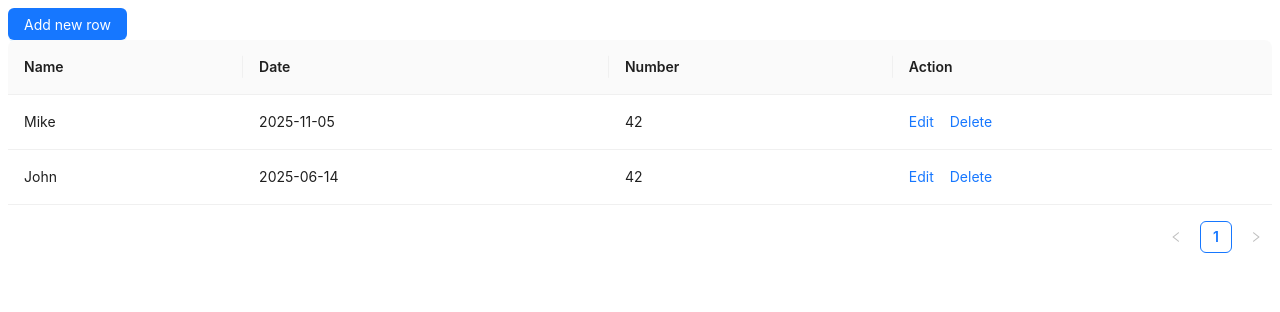
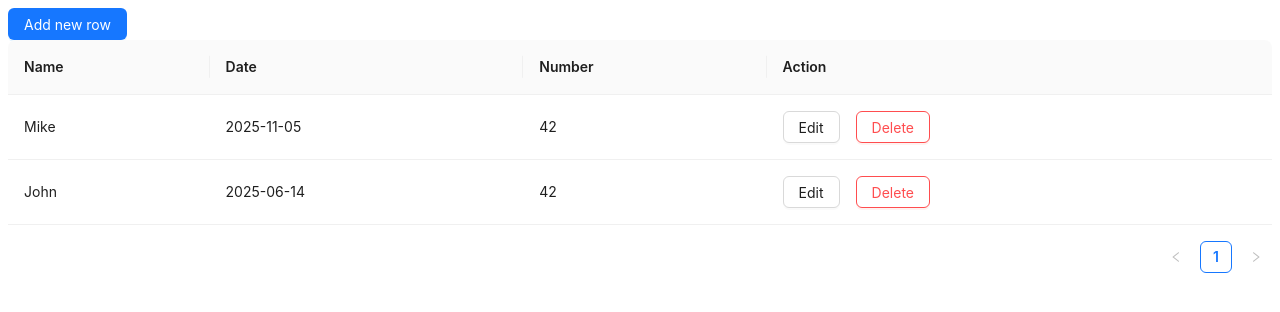
Before and after one commit to GSasha9/test_case, a React (Vite) app in the folder react-ts/: page / in a window 1280 px wide. Shown: the top 312 px of the page. Built offline with nearby package versions, Linux system fonts and the light colour scheme.

Commit message:
feat: implement Edit and Delete button functionality

```diff
--- a/react-ts/src/App.tsx
+++ b/react-ts/src/App.tsx
@@ -16,7 +16,7 @@ function App() {
         {' '}
         Add new row{' '}
       </Button>
-      <MainTable isOpen={isModalOpen} onClose={() => setIsModalOpen(false)} />
+      <MainTable isOpen={isModalOpen} />
     </main>
   );
 }
--- a/react-ts/src/components/form/modal-form.tsx
+++ b/react-ts/src/components/form/modal-form.tsx
@@ -1,21 +1,23 @@
-import { DatePicker, Form, Input } from 'antd';
-import dayjs from 'dayjs';
+import type { FormInstance } from 'antd';
+import { Button, DatePicker, Form, Input, Space } from 'antd';
+import { Dayjs } from 'dayjs';
 
 import SubmitButton from '../buttons/submit/submit-button';
 
+import TABLE_DATA from '@/shared/constants/table-data';
+
 export type FieldType = {
   name: string;
-  date: string;
+  date: Dayjs;
   number: number;
 };
 
 interface ModalFormProps {
+  form: FormInstance;
   onSubmit: (values: FieldType) => void;
 }
 
-const ModalForm = ({ onSubmit }: ModalFormProps) => {
-  const [form] = Form.useForm();
-
+const ModalForm = ({ form, onSubmit }: ModalFormProps) => {
   const handleFinish = (values: FieldType) => {
     form.resetFields();
     onSubmit(values);
@@ -24,31 +26,42 @@ const ModalForm = ({ onSubmit }: ModalFormProps) => {
   return (
     <Form form={form} name="modal_form" onFinish={handleFinish}>
       <Form.Item<FieldType>
-        label="name"
+        label={TABLE_DATA.name.dataIndex}
         name="name"
-        rules={[{ required: true, message: 'Please input your username!' }]}
+        rules={[
+          { required: true, message: TABLE_DATA.name.inputPlaceholder },
+          {
+            pattern: /^[A-Za-zА-Яа-я]+$/,
+            message: TABLE_DATA.name.errorMessage,
+          },
+        ]}
       >
-        <Input />
+        <Input placeholder={TABLE_DATA.name.inputPlaceholder} />
       </Form.Item>
       <Form.Item<FieldType>
-        label="date"
+        label={TABLE_DATA.date.dataIndex}
         name="date"
-        getValueProps={(value) => ({
-          value: value && dayjs(Number(value)),
-        })}
-        normalize={(value) => value && `${dayjs(value).format('YYYY-MM-DD')}`}
-        rules={[{ required: true, message: 'Please input date!' }]}
+        rules={[{ required: true, message: TABLE_DATA.date.errorMessage }]}
       >
-        <DatePicker />
+        <DatePicker placeholder={TABLE_DATA.date.inputPlaceholder} />
       </Form.Item>
       <Form.Item<FieldType>
-        label="number"
+        label={TABLE_DATA.number.dataIndex}
         name="number"
-        rules={[{ required: true, message: 'Please input number!' }]}
+        rules={[
+          { required: true, message: TABLE_DATA.number.inputPlaceholder },
+          { pattern: /^[0-9]+$/, message: TABLE_DATA.number.errorMessage },
+        ]}
       >
-        <Input />
+        <Input placeholder={TABLE_DATA.number.inputPlaceholder} />
       </Form.Item>
-      <SubmitButton form={form}>Add</SubmitButton>
+      <Space size={'middle'}>
+        {' '}
+        <SubmitButton form={form}>Add</SubmitButton>
+        <Button htmlType="reset" onClick={() => form.resetFields()}>
+          Reset
+        </Button>
+      </Space>
     </Form>
   );
 };
--- a/react-ts/src/components/table/main-table.tsx
+++ b/react-ts/src/components/table/main-table.tsx
@@ -1,82 +1,114 @@
 import type { TableProps } from 'antd';
-import { Modal, Space, Table } from 'antd';
-import { useState } from 'react';
+import { Button, Modal, Space, Table } from 'antd';
+import { Form } from 'antd';
+import dayjs from 'dayjs';
+import { useEffect, useState } from 'react';
 
-import ModalForm from '../form/modal-form';
+import ModalForm, { type FieldType } from '../form/modal-form';
 
-interface DataType {
-  key: string;
-  name: string;
-  date: string;
-  number: number;
+import { dataExample } from '@/shared/constants/data-example';
+import TABLE_DATA from '@/shared/constants/table-data';
+import type { DataType } from '@/shared/types/data-type';
+
+interface MainTableProps {
+  isOpen: boolean;
 }
 
-const dataSource: DataType[] = [
+const MainTable = ({ isOpen }: MainTableProps) => {
+  const [tableData, setTableData] = useState(dataExample);
+  const [editingRecord, setEditingRecord] = useState<DataType | null>(null);
+  const [isModalOpen, setIsModalOpen] = useState(isOpen);
+  const [form] = Form.useForm();
+
+  console.log(tableData);
+
+  useEffect(() => {
+    if (!isOpen) form.resetFields();
+  }, [isOpen, form]);
+
+  const handleEdit = (record: DataType) => {
+    setEditingRecord(record);
+    form.setFieldsValue({
+      name: record.name,
+      date: dayjs(record.date),
+      number: record.number,
+    });
+    setIsModalOpen(true);
+  };
+
+  const handleDelete = (key: string) => {
+    setTableData((prev) => prev.filter((item) => item.key !== key));
+  };
+
+  const handleSubmit = (values: FieldType) => {
+    if (editingRecord) {
+      setTableData((prev) =>
+        prev.map((item) =>
+          item.key === editingRecord.key
+            ? {
+                ...item,
+                name: values.name,
+                date: values.date.format('YYYY-MM-DD'),
+                number: values.number,
+              }
+            : item
+        )
+      );
+      setEditingRecord(null);
+    } else {
+      setTableData((prev) => [
+        ...prev,
         {
-    key: '1',
-    name: 'Mike',
-    date: '2025-11-05',
-    number: 42,
+          key: String(prev.length + 1),
+          name: values.name,
+          date: values.date.format('YYYY-MM-DD'),
+          number: values.number,
         },
-  {
-    key: '2',
-    name: 'John',
-    date: '2025-06-14',
-    number: 42,
-  },
-];
+      ]);
+    }
+
+    setIsModalOpen(false);
+  };
 
   const columns: TableProps<DataType>['columns'] = [
     {
-    title: 'Name',
-    dataIndex: 'name',
-    key: 'name',
+      title: TABLE_DATA.name.title,
+      dataIndex: TABLE_DATA.name.dataIndex,
+      key: TABLE_DATA.name.key,
     },
     {
-    title: 'Date',
-    dataIndex: 'date',
-    key: 'date',
+      title: TABLE_DATA.date.title,
+      dataIndex: TABLE_DATA.date.dataIndex,
+      key: TABLE_DATA.date.key,
     },
     {
-    title: 'Number',
-    dataIndex: 'number',
-    key: 'number',
+      title: TABLE_DATA.number.title,
+      dataIndex: TABLE_DATA.number.dataIndex,
+      key: TABLE_DATA.number.key,
     },
     {
-    title: 'Action',
-    key: 'action',
-    render: () => (
+      title: TABLE_DATA.action.title,
+      key: TABLE_DATA.action.key,
+      render: (_, record) => (
         <Space size="middle">
-        <a>Edit</a>
-        <a>Delete</a>
+          <Button onClick={() => handleEdit(record)}>Edit</Button>
+          <Button onClick={() => handleDelete(record.key)} danger>
+            Delete
+          </Button>
         </Space>
       ),
     },
   ];
 
-interface MainTableProps {
-  isOpen: boolean;
-  onClose: () => void;
-}
-
-const MainTable = ({ isOpen, onClose }: MainTableProps) => {
-  const [tableData, setTableData] = useState(dataSource);
-
-  console.log(tableData);
-
   return (
     <>
       <Table<DataType> dataSource={tableData} columns={columns} />
-      <Modal open={isOpen} onCancel={onClose} footer={null}>
-        <ModalForm
-          onSubmit={(values) => {
-            setTableData([
-              ...tableData,
-              { key: Date.now().toString(), ...values },
-            ]);
-            onClose();
-          }}
-        />
+      <Modal
+        open={isModalOpen}
+        onCancel={() => setIsModalOpen(false)}
+        footer={null}
+      >
+        <ModalForm form={form} onSubmit={handleSubmit} />
       </Modal>
     </>
   );
--- /dev/null
+++ b/react-ts/src/shared/constants/data-example.ts
@@ -0,0 +1,16 @@
+import type { DataType } from '../types/data-type';
+
+export const dataExample: DataType[] = [
+  {
+    key: '1',
+    name: 'Mike',
+    date: '2025-11-05',
+    number: 42,
+  },
+  {
+    key: '2',
+    name: 'John',
+    date: '2025-06-14',
+    number: 42,
+  },
+];
--- /dev/null
+++ b/react-ts/src/shared/constants/table-data.ts
@@ -0,0 +1,29 @@
+const TABLE_DATA = {
+  name: {
+    title: 'Name',
+    dataIndex: 'name',
+    key: 'name',
+    inputPlaceholder: 'Input your name',
+    errorMessage: 'Only letters are allowed',
+  },
+  date: {
+    title: 'Date',
+    dataIndex: 'date',
+    key: 'date',
+    inputPlaceholder: 'Input date',
+    errorMessage: 'Please input date!',
+  },
+  number: {
+    title: 'Number',
+    dataIndex: 'number',
+    key: 'number',
+    inputPlaceholder: 'Input number',
+    errorMessage: 'Only numbers are allowed',
+  },
+  action: {
+    title: 'Action',
+    key: 'action',
+  },
+};
+
+export default TABLE_DATA;
--- /dev/null
+++ b/react-ts/src/shared/types/data-type.ts
@@ -0,0 +1,6 @@
+export interface DataType {
+  key: string;
+  name: string;
+  date: string;
+  number: number;
+}
```
Lines whose indentation alone changed are shown as unchanged.
